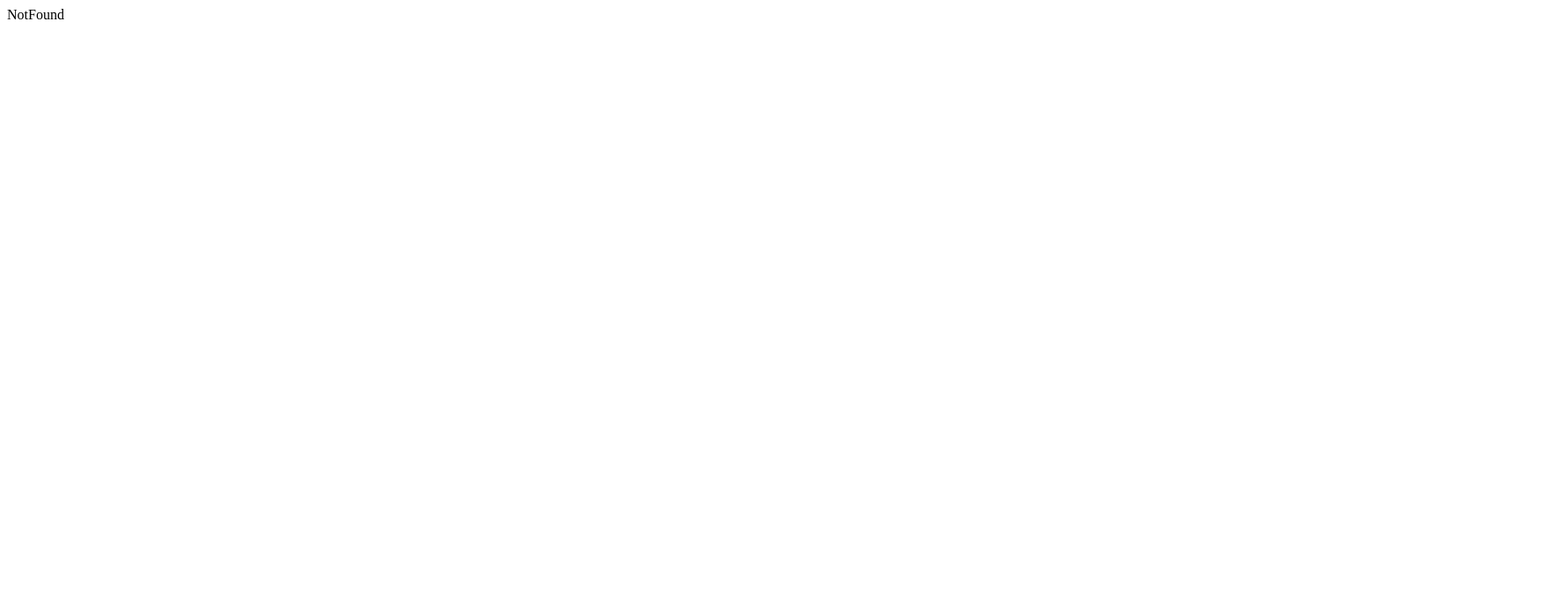
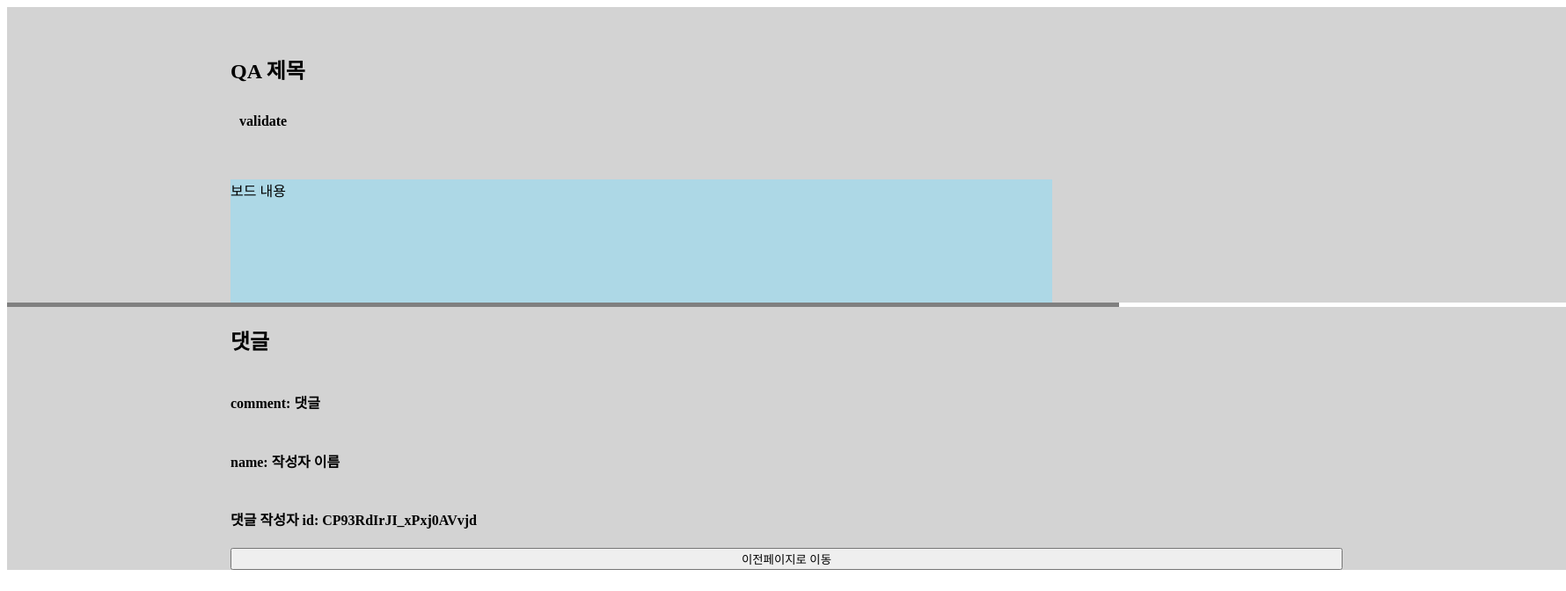
Before and after one commit to yunjunhojj/kanban-front, a React (Create React App) app: page /L1--H0Ob0NOMlfXUHt9r5 in a window 1280 px wide. Shown: the top 672 px of the page at 88% size, 1780 px wide, since content can reach past the window. Built offline with nearby package versions, Linux system fonts and the light colour scheme; data requests are answered from the project's data file.

Commit message:
Feat : 상세페이지 #4

```diff
--- /dev/null
+++ b/src/components/CustomBoardDetail.jsx
@@ -0,0 +1,103 @@
+import { useEffect } from "react";
+import { useSelector, useDispatch } from "react-redux";
+import { useNavigate, useParams } from "react-router-dom";
+import { getBoardThunk } from "../redux/modules/boardSlice";
+import styled from "styled-components";
+// 보드의 상세페이지
+const CustomBoardDetail = () => {
+  const dispatch = useDispatch();
+  const navigate = useNavigate();
+  const { boards } = useSelector((state) => state.boards);
+
+  //   const { comments } = useSelector((state) => state.boards.comments);
+  useEffect(() => {
+    dispatch(getBoardThunk());
+  }, [dispatch]);
+
+  // 이전 컴포넌트에서 받아온 파라미터 조회
+  const params = useParams().id;
+  const filteredBoard = boards.filter((item) => item.id === params);
+  const board = filteredBoard[0];
+
+  //   const filteredComment = board.comments.filter((item) => item.id === params);
+  const prevPageHandle = () => {
+    navigate("/");
+  };
+  return (
+    <>
+      <StyledDiv>
+        <div>
+          {/* 제목 */}
+          <StyledTitle>{board?.title}</StyledTitle>
+          {/* 담당자 */}
+
+          {/* 단계 */}
+          <StyledCategory>{board?.category}</StyledCategory>
+          {/* 보드내용 */}
+          <StyledContent>{board?.content}</StyledContent>
+        </div>
+      </StyledDiv>
+
+      <StyledHr />
+      <StyledDiv>
+        {/* 코멘트 부분 */}
+        <h2>댓글</h2>
+        {board?.comments.map((item) => {
+          return (
+            <>
+              <h4>comment: {item.comment}</h4>
+              <h4>name: {item.name}</h4>
+              <h4>댓글 작성자 id: {item.id}</h4>
+            </>
+          );
+        })}
+        <button onClick={prevPageHandle}>이전페이지로 이동</button>
+      </StyledDiv>
+    </>
+  );
+};
+
+const StyledDiv = styled.div`
+  width: 100%;
+  display: flex;
+  flex-direction: column;
+  justify-content: center;
+  background-color: lightgrey;
+  padding: 0 254px;
+`;
+const StyledTitle = styled.p`
+  margin-top: 56px;
+  margin-bottom: 0px;
+  width: fit-content;
+  height: 35px;
+  font-style: normal;
+  font-weight: 700;
+  font-size: 24px;
+  line-height: 35px;
+`;
+
+const StyledCategory = styled.p`
+  margin-left: 10px;
+  margin-top: 27px;
+  margin-bottom: 0px;
+  width: fit-content;
+  height: 23px;
+  font-style: normal;
+  font-weight: 700;
+  font-size: 16px;
+  line-height: 23px;
+`;
+const StyledContent = styled.div`
+  margin-top: 55px;
+  max-width: 934px;
+  min-height: 140px;
+  background-color: lightblue;
+  word-break: break-all;
+`;
+
+const StyledHr = styled.div`
+  width: 100%;
+  height: 5px;
+  background-color: grey;
+`;
+export default CustomBoardDetail;
--- a/src/components/index.js
+++ b/src/components/index.js
@@ -0,0 +1,3 @@
+import CustomBoardDetail from "./CustomBoardDetail";
+
+export { CustomBoardDetail };
--- a/src/pages/Detail.jsx
+++ b/src/pages/Detail.jsx
@@ -1,6 +1,17 @@
-// import styled, { StyledComponent } from "styled-components";
+import styled from "styled-components";
+// , { StyledComponent } from "styled-components";
+import CustomBoardDetail from "../components/CustomBoardDetail";
 const Detail = () => {
-  return <div>Detail</div>;
+  return (
+    <StyledDiv>
+      <CustomBoardDetail />
+    </StyledDiv>
+  );
 };
-
+const StyledDiv = styled.div`
+  max-width: 1440px;
+  max-height: 1000px;
+  width: 100%;
+  height: 100%;
+`;
 export default Detail;
--- a/src/shared/Router.jsx
+++ b/src/shared/Router.jsx
@@ -1,5 +1,5 @@
 import { BrowserRouter, Route, Routes } from "react-router-dom";
-import { Home, NotFound } from "../pages";
+import { Home, NotFound, Detail } from "../pages";
 // import {} from -
 // import Layout from "./Layout.jsx"
 
@@ -9,7 +9,7 @@ const Router = () => {
       {/* Layout Comp*/}
       <Routes>
         <Route path="/" element={<Home />} />
-        {/* <Route path="/:id" element={<Detail />} /> */}
+        <Route path="/:id" element={<Detail />} />
         <Route path="*" element={<NotFound />} />
       </Routes>
       {/* /Layout Comp*/}
```
